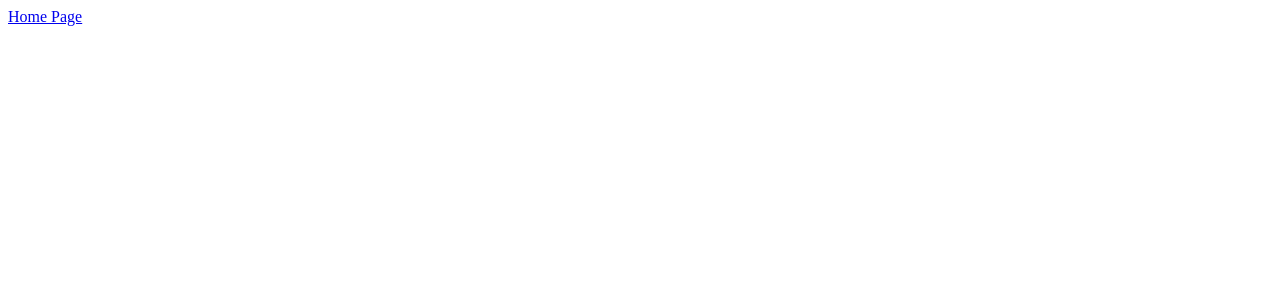
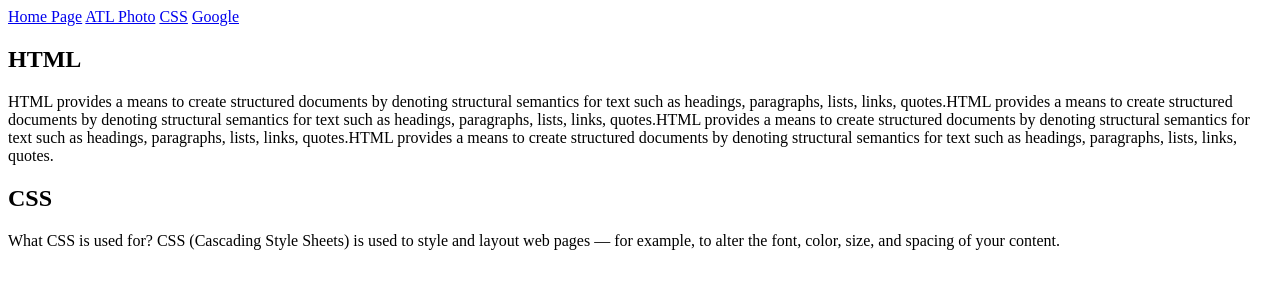
Before and after one commit to 2Abhi000/Practicals-2024, a plain HTML site: page Programming with mosh/HTML/about.html in a window 1280 px wide. Drawn offline with Linux system fonts and the light colour scheme.

Commit message:
last commit done the mosh practical

```diff
--- a/Programming with mosh/HTML/about.html
+++ b/Programming with mosh/HTML/about.html
@@ -6,11 +6,16 @@
         <meta name="keywords" content="HTML, CSS">
         <meta name="description" content="...">
         <title>About</title>
-        <style>
-
-        </style>
     </head>
     <body>
         <a href="E:\Practicals-2024\Programming with mosh\HTML\index.html">Home Page</a>
+        <a href="E:\Practicals-2024\Programming with mosh\IMAGES\atl.jpeg">ATL Photo</a>
+        <a href="#section-CSS">CSS</a>
+        <a href="https://www.google.com/" target="_blank">Google</a>
+        <h2>HTML</h2>
+        <p>HTML provides a means to create structured documents by denoting structural semantics for text such as headings, paragraphs, lists, links, quotes.HTML provides a means to create structured documents by denoting structural semantics for text such as headings, paragraphs, lists, links, quotes.HTML provides a means to create structured documents by denoting structural semantics for text such as headings, paragraphs, lists, links, quotes.HTML provides a means to create structured documents by denoting structural semantics for text such as headings, paragraphs, lists, links, quotes.</p>
+        <h2 id="section-CSS">CSS</h2>
+        <p>What CSS is used for?
+            CSS (Cascading Style Sheets) is used to style and layout web pages — for example, to alter the font, color, size, and spacing of your content.</p>
     </body>
 </html>
```
